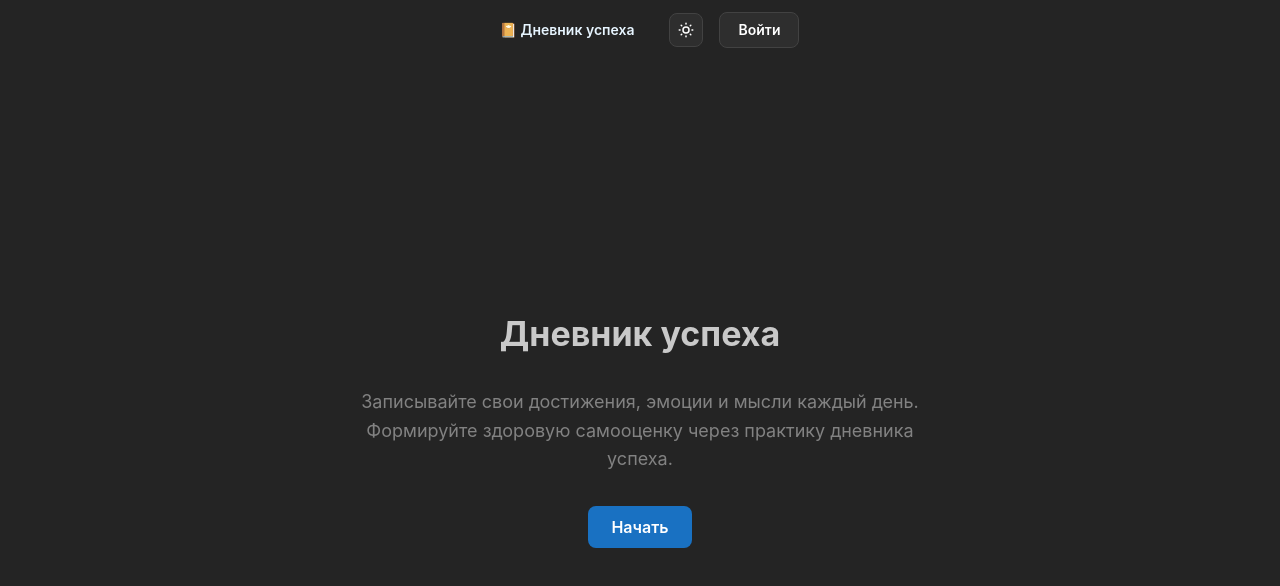
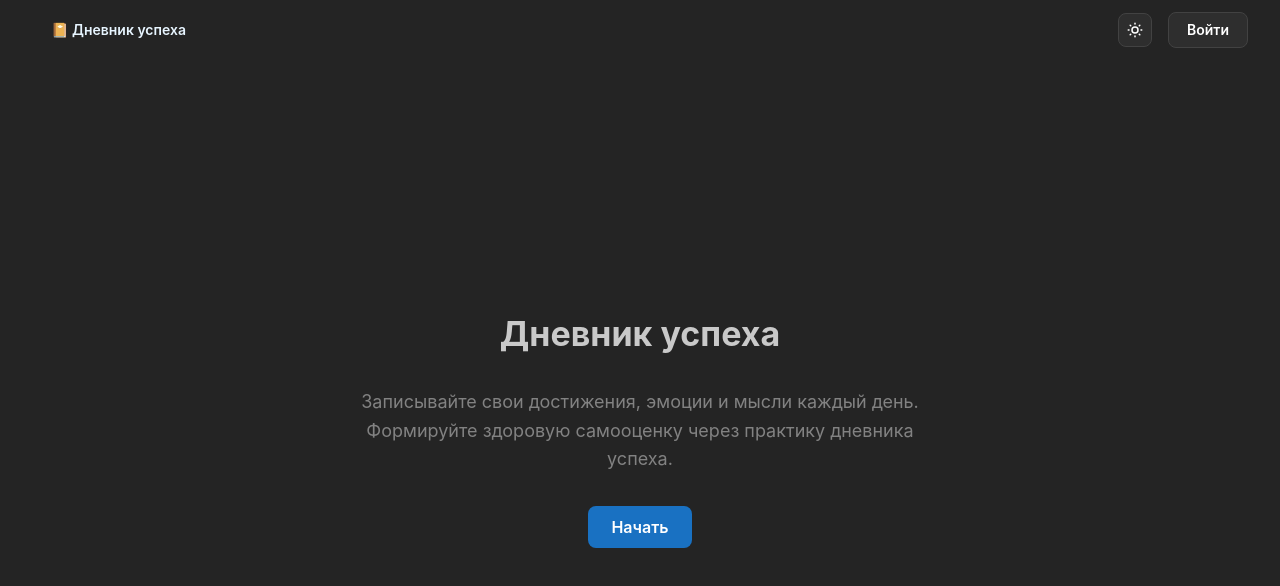
Before and after one commit to Alexey-Krivcikov/habits-tracker, a Next.js app: page / in a window 1280 px wide. Shown: the top 586 px of the page. Built offline with nearby package versions, Linux system fonts and the light colour scheme.

Commit message:
fix: updated styles

```diff
--- a/src/app/(auth)/login/page.tsx
+++ b/src/app/(auth)/login/page.tsx
@@ -39,7 +39,7 @@ export default function AuthPage() {
 
   return (
     <Flex align="center" justify="center" flex="1 0 0">
-      <Paper shadow="md" p="xl" radius="md" w={360}>
+      <Paper shadow="md" p="xl" radius="md" w={420}>
         <form onSubmit={handleSubmit(onSubmit)}>
           <Stack gap="md">
             <Title ta="center">{mode === "register" ? "Создание аккаунта" : "С возвращением"}</Title>
--- a/src/widgets/nav-bar/Navbar.tsx
+++ b/src/widgets/nav-bar/Navbar.tsx
@@ -6,7 +6,7 @@ import { ThemeToggle } from "@/shared/ui";
 
 export function Navbar() {
   return (
-    <Container size="lg" h={60}>
+    <Container w="100%" maw="100%" h={60} px="xl">
       <Group h="100%" justify="space-between">
         <Link href="/" style={{ textDecoration: "none" }}>
           <Button variant="subtle">📔 Дневник успеха</Button>
```
